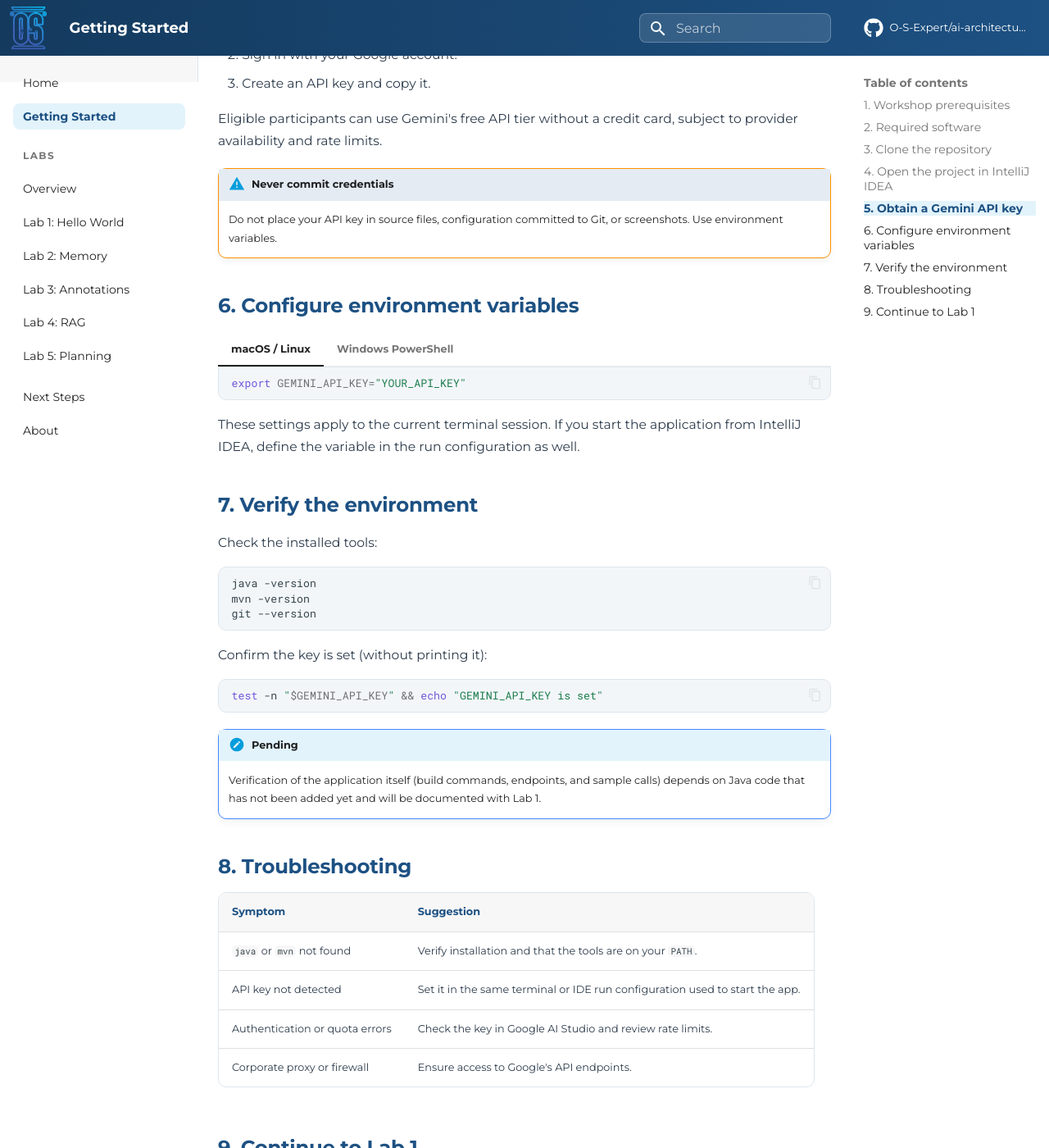
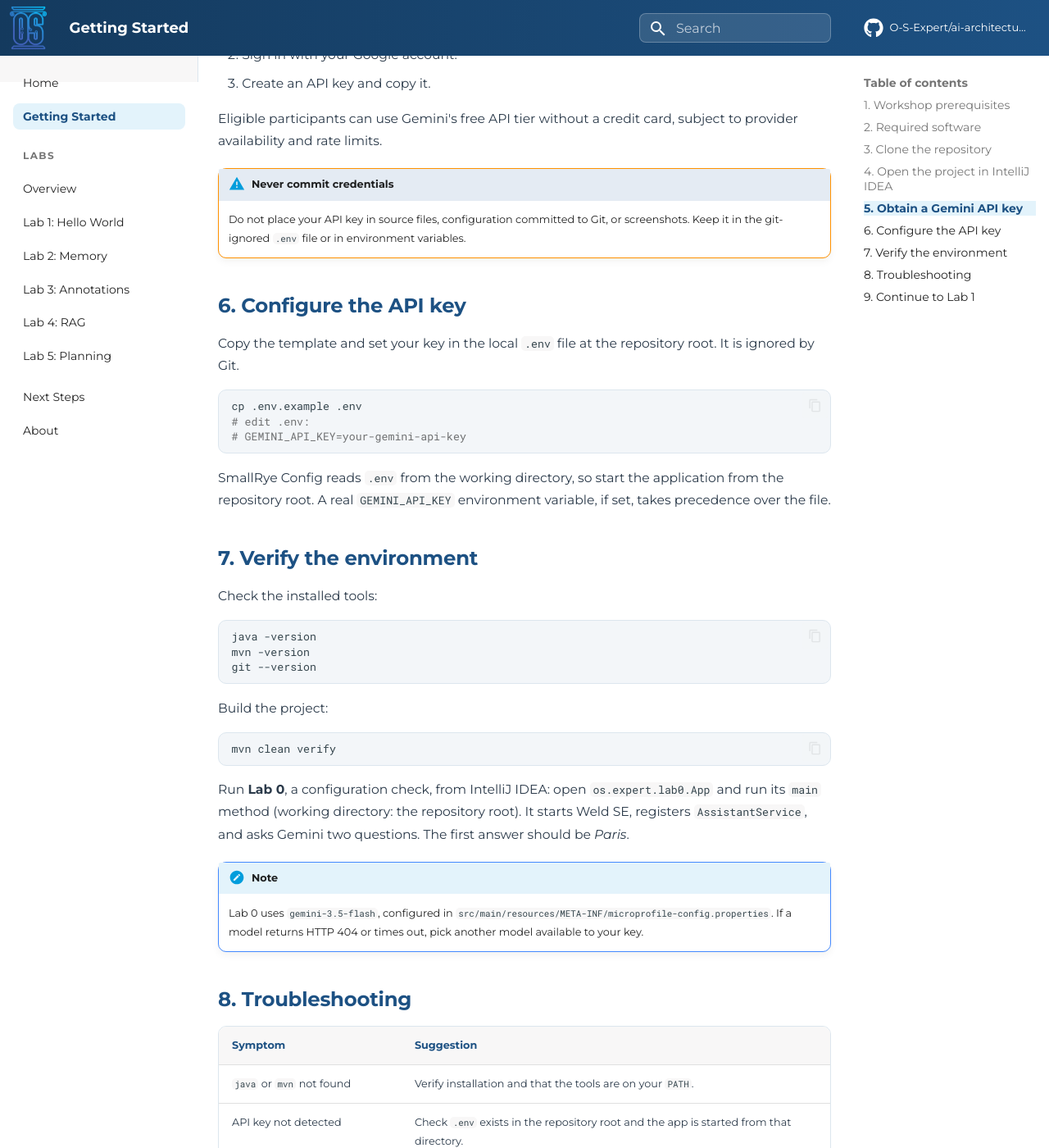
Before and after one commit to o-s-expert/ai-architecture-patterns-workshop, an MkDocs documentation site: the page built from docs/getting-started.md, in a window 1280 px wide and 1400 px high, scrolled down 1328 px. Shown: the whole window at 82% size. Built offline with MkDocs 1.6.1 and Material for MkDocs 9.7.7, drawn with Linux system fonts in a browser that asks for light colours; comment, search, counter and statistics services are not loaded; some of the changed text lies outside the part shown.

Commit message:
docs(getting-started): refine API key setup instructions and troubleshooting tips

````diff
--- a/docs/getting-started.md
+++ b/docs/getting-started.md
@@ -44,23 +44,19 @@ mvn clean install
 Eligible participants can use Gemini's free API tier without a credit card, subject to provider availability and rate limits.
 
 !!! warning "Never commit credentials"
-    Do not place your API key in source files, configuration committed to Git, or screenshots. Use environment variables.
+    Do not place your API key in source files, configuration committed to Git, or screenshots. Keep it in the git-ignored `.env` file or in environment variables.
 
-## 6. Configure environment variables
+## 6. Configure the API key
 
-=== "macOS / Linux"
+Copy the template and set your key in the local `.env` file at the repository root. It is ignored by Git.
 
-    ```bash
-    export GEMINI_API_KEY="YOUR_API_KEY"
-    ```
+```bash
+cp .env.example .env
+# edit .env:
+# GEMINI_API_KEY=your-gemini-api-key
+```
 
-=== "Windows PowerShell"
-
-    ```powershell
-    $env:GEMINI_API_KEY = "YOUR_API_KEY"
-    ```
-
-These settings apply to the current terminal session. If you start the application from IntelliJ IDEA, define the variable in the run configuration as well.
+SmallRye Config reads `.env` from the working directory, so start the application from the repository root. A real `GEMINI_API_KEY` environment variable, if set, takes precedence over the file.
 
 ## 7. Verify the environment
 
@@ -72,21 +68,25 @@ mvn -version
 git --version
 ```
 
-Confirm the key is set (without printing it):
+Build the project:
 
 ```bash
-test -n "$GEMINI_API_KEY" && echo "GEMINI_API_KEY is set"
+mvn clean verify
 ```
 
-!!! note "Pending"
-    Verification of the application itself (build commands, endpoints, and sample calls) depends on Java code that has not been added yet and will be documented with Lab 1.
+Run **Lab 0**, a configuration check, from IntelliJ IDEA: open `os.expert.lab0.App` and run its `main` method (working directory: the repository root). It starts Weld SE, registers `AssistantService`, and asks Gemini two questions. The first answer should be *Paris*.
+
+!!! note
+    Lab 0 uses `gemini-3.5-flash`, configured in `src/main/resources/META-INF/microprofile-config.properties`. If a model returns HTTP 404 or times out, pick another model available to your key.
 
 ## 8. Troubleshooting
 
 | Symptom | Suggestion |
 |---|---|
 | `java` or `mvn` not found | Verify installation and that the tools are on your `PATH`. |
-| API key not detected | Set it in the same terminal or IDE run configuration used to start the app. |
+| API key not detected | Check `.env` exists in the repository root and the app is started from that directory. |
+| HTTP 404 for a model | The model is unavailable to your key; change `model-name` in `microprofile-config.properties`. |
+| HTTP 429/503 or request timeout | Rate limit or high demand; retry later or use another model. |
 | Authentication or quota errors | Check the key in Google AI Studio and review rate limits. |
 | Corporate proxy or firewall | Ensure access to Google's API endpoints. |
 
````
